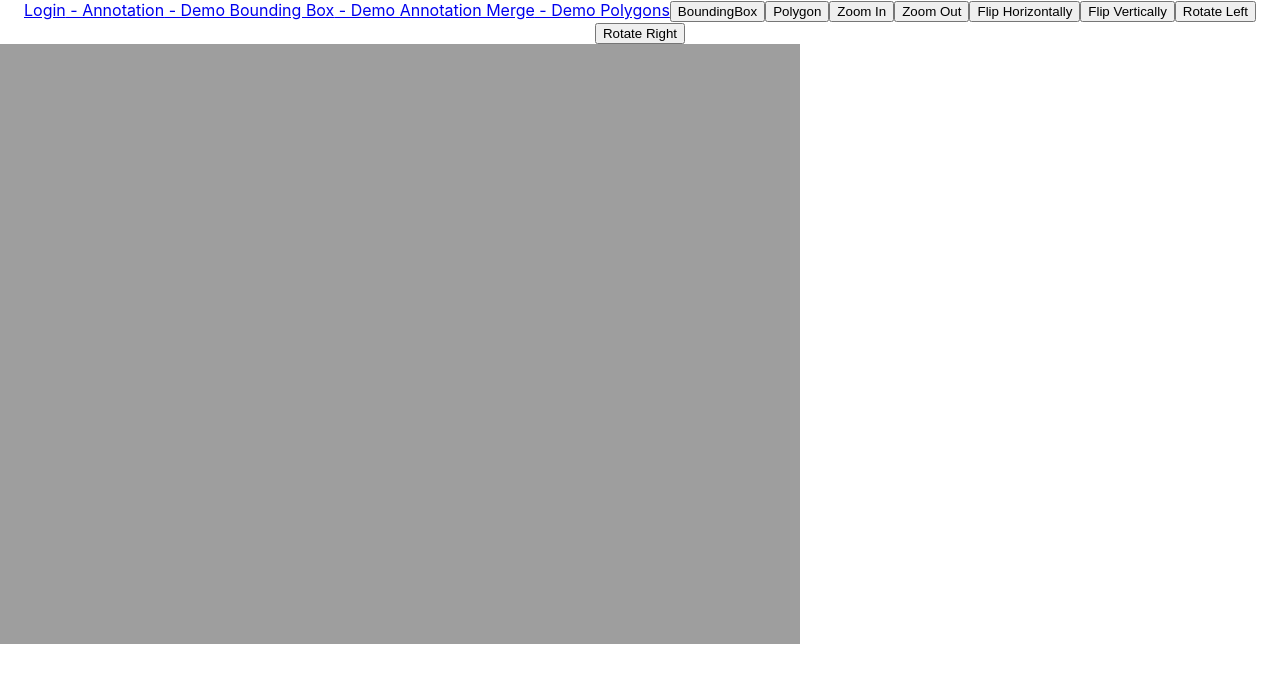
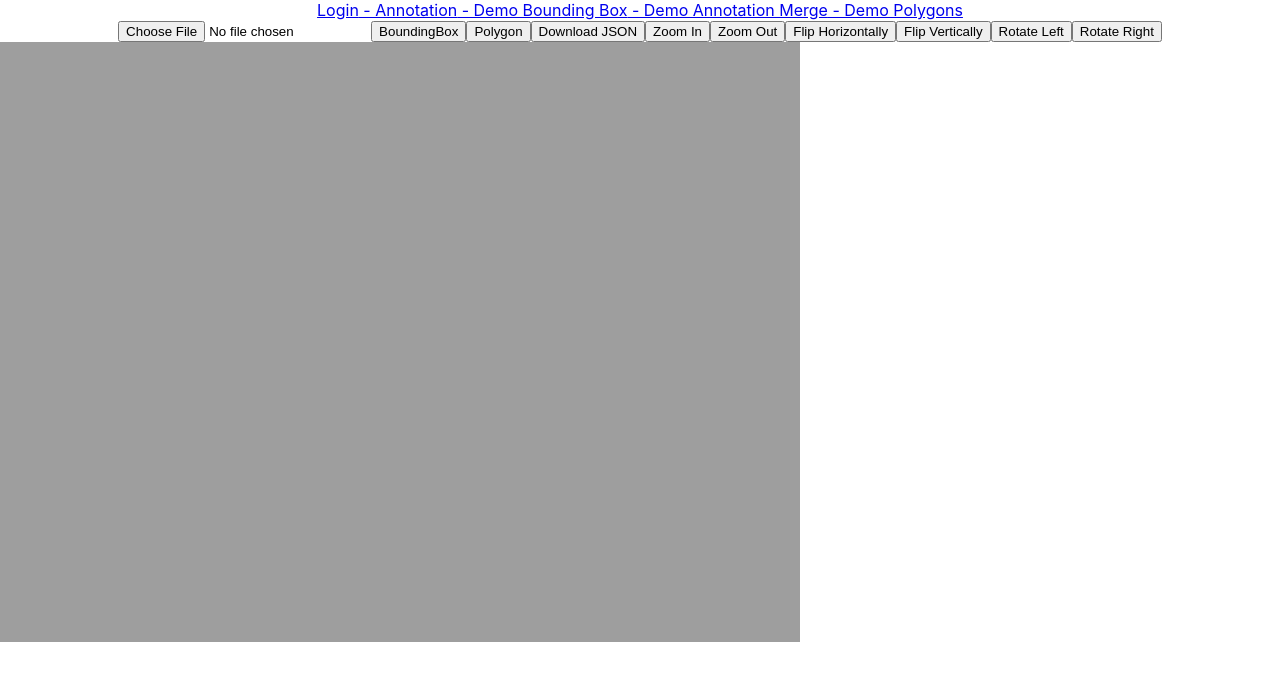
Before and after one commit to nctai3112/learn-reactjs, a React (Create React App) app: page /demo-annotation-merge in a window 1280 px wide. Shown: the top 682 px of the page. Built offline with nearby package versions, Linux system fonts and the light colour scheme.

Commit message:
Dev: first export + import JSON data

```diff
--- a/src/features/AnnotationMerge/index.jsx
+++ b/src/features/AnnotationMerge/index.jsx
@@ -10,6 +10,27 @@ import { Polygon } from "../Polygons/Polygon";
 AnnotationMerge.propTypes = {};
 
 function AnnotationMerge(props) {
+  // EXPORT DATA.
+  const [annotationData, setAnnotationData] = useState([]);
+
+  function handleDownloadClick() {
+    if (annotationData) {
+      const jsonBlob = new Blob([JSON.stringify(annotationData, null, 2)], {
+        type: "application/json",
+      });
+      const downloadUrl = URL.createObjectURL(jsonBlob);
+      const downloadLink = document.createElement("a");
+      downloadLink.href = downloadUrl;
+      downloadLink.download = "layer.json";
+      document.body.appendChild(downloadLink);
+      downloadLink.click();
+      document.body.removeChild(downloadLink);
+      URL.revokeObjectURL(downloadUrl);
+    }
+  }
+
+  const layerRef = React.useRef();
+
   // GLOBAL.
   const [modeController, setModeController] = useState("bounding-box");
   const width = 800;
@@ -266,10 +287,36 @@ function AnnotationMerge(props) {
     setPoints([...points, pos]);
   };
 
-  // RETURN ONE ELEMENT BASE IMAGE COMPONENT.
+  useEffect(() => {
+    setAnnotationData({
+      "bounding-box": boundingBoxes,
+      polygon: polygons,
+    });
+  }, [boundingBoxes, polygons]);
+
+  const [jsonData, setJsonData] = useState(null);
+
+  function handleFileChange(event) {
+    const file = event.target.files[0];
+    const reader = new FileReader();
+    reader.onload = (event) => {
+      const content = event.target.result;
+      try {
+        const data = JSON.parse(content);
+        setJsonData(data);
+        setBoundingBoxes(data["bounding-box"]);
+        setPolygons(data["polygon"]);
+      } catch (error) {
+        console.error(error);
+      }
+    };
+    reader.readAsText(file);
+  }
 
   return (
     <>
+      <br></br>
+      <input type="file" accept=".json" onChange={handleFileChange} />
       <button
         onClick={(e) => {
           setModeController("bounding-box");
@@ -284,6 +331,9 @@ function AnnotationMerge(props) {
       >
         Polygon
       </button>
+      <button onClick={handleDownloadClick} disabled={!annotationData}>
+        Download JSON
+      </button>
       <BaseImageComponent
         imageUrl={imageUrl}
         width={width}
@@ -291,7 +341,7 @@ function AnnotationMerge(props) {
         handleMouseDownOnImage={handleMouseDownOnImage}
         handleMouseMoveOnImage={handleMouseMoveOnImage}
       >
-        <Layer>
+        <Layer ref={layerRef}>
           {polygons.map((polygon, index) => (
             <Polygon
               key={index}
```
